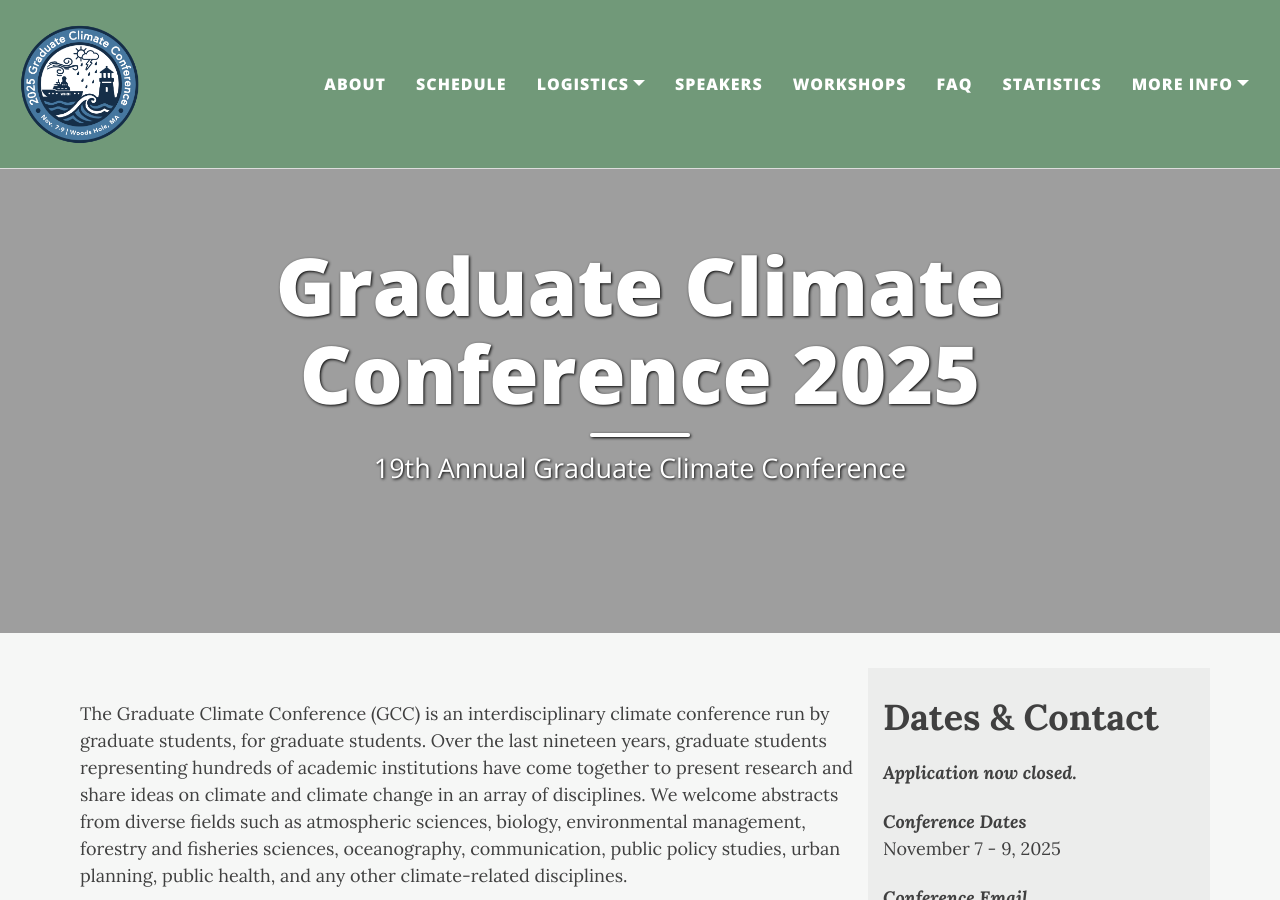
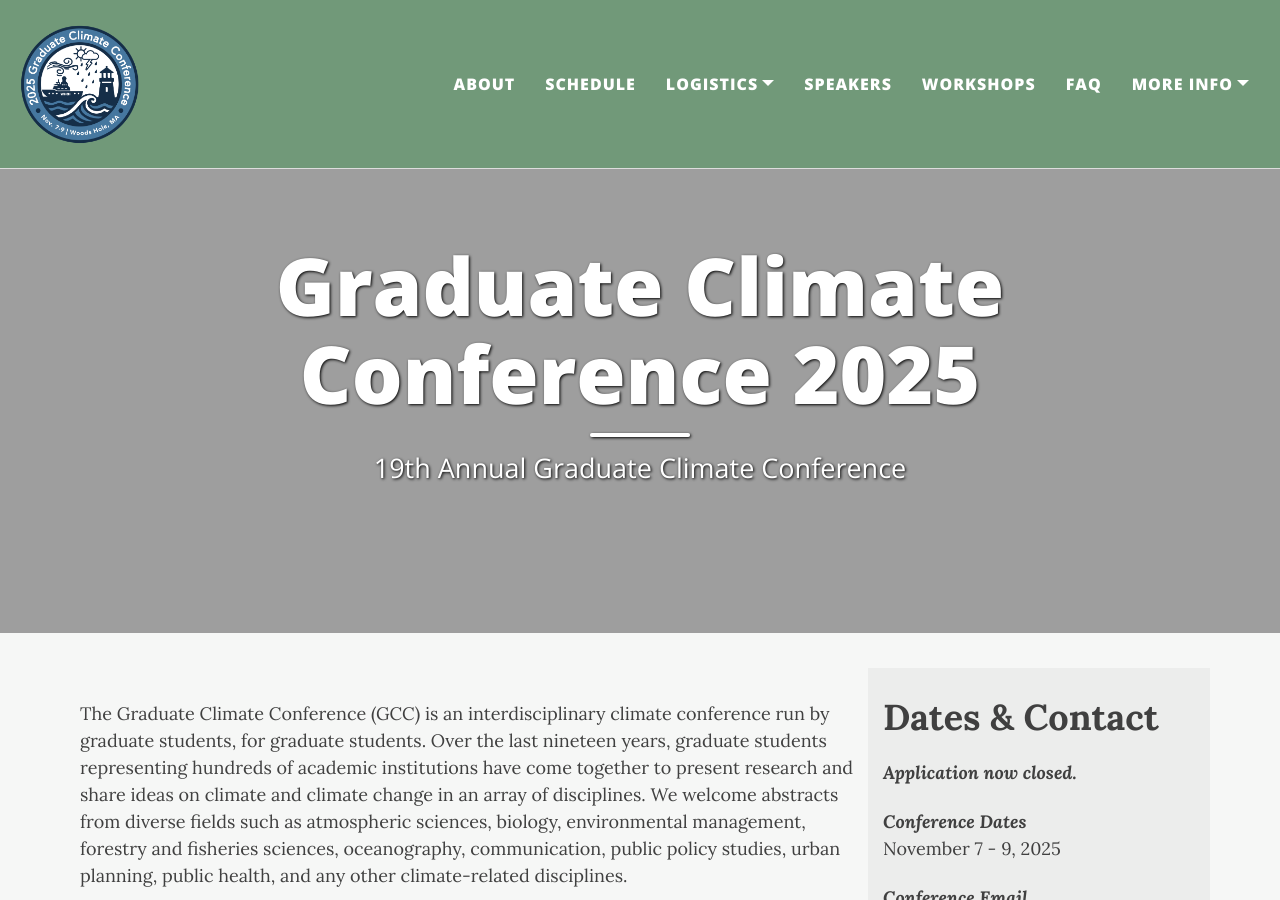
Before and after one commit to graduateclimateconference/GCC2026, a Jekyll site: the page built from index.html, in a window 1280 px wide and 900 px high. Built offline with Jekyll 4.4.1, drawn with Linux system fonts in a browser that asks for light colours; nearby versions of some CDN libraries; the list of posts is cut into pages by our own code.

Commit message:
_config.yml

```diff
--- a/_config.yml
+++ b/_config.yml
@@ -29,13 +29,13 @@ navbar-links:
   Speakers: "speakers"
   Workshops: "commpartners"
   FAQ: "faq"
-  Statistics: "statistics"
+  # Statistics: "statistics"
   More Info:
     - Code of Conduct: "conduct"
     - Sponsors: "sponsors"
     - Broadening Participation: "broadeningparticipation"
     - Organizers: "organizers"
-    - COVID-19 Protocols: "covid"
+    - COVID-19/Flu Protocols: "covid"
 
     #- Application: "application"
 
```
